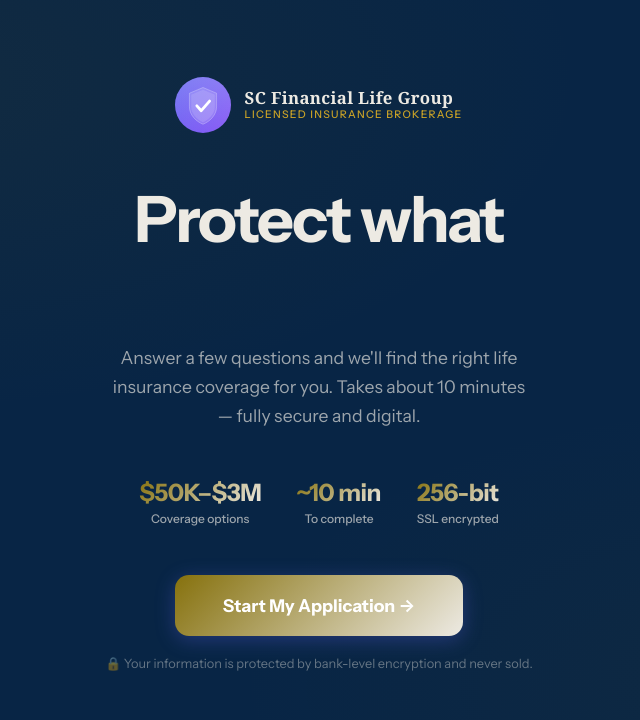
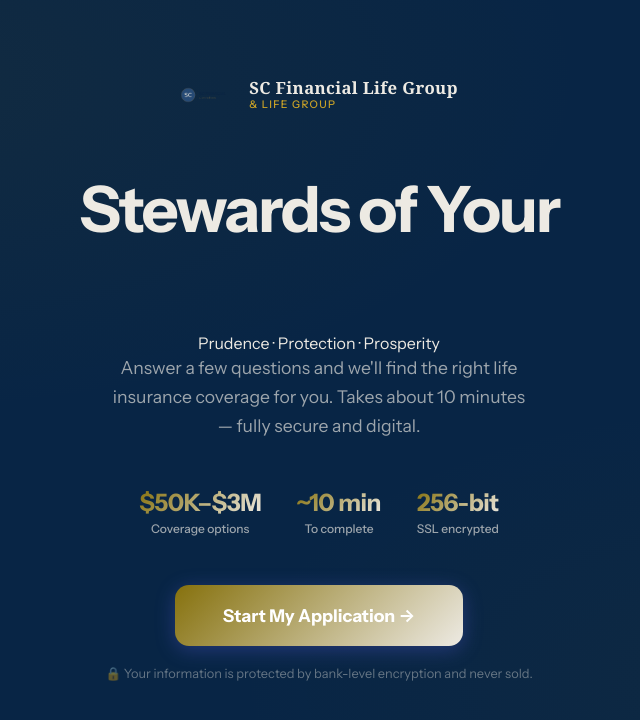
Before and after one commit to rush702/SC-Financial-Life-Group, a React (Vite) app: page / in a window 1280 px wide. Shown: the top 720 px of the page, without its empty margins (321-961 px from the left). Built offline with nearby package versions, Linux system fonts and the light colour scheme; a web font is replaced by a local one.

Commit message:
Use brand logo image and update tagline in Welcome screen
Updated branding elements and welcome message.

```diff
--- a/src/components/Welcome.jsx
+++ b/src/components/Welcome.jsx
@@ -2,17 +2,19 @@ export default function Welcome({ onNext }) {
   return (
     <div className="welcome">
       <div className="welcome-brand">
-        <div className="brand-mark"><img src="icon.svg" alt="SC Financial Life Group" className="brand-logo" /></div>
+        <div className="brand-mark"><img src="logo.png" alt="SC Financial Life Group" className="brand-logo" /></div>
         <div className="brand-name">
           SC Financial Life Group
-          <span>Licensed Insurance Brokerage</span>
+          <span>& Life Group</span>
         </div>
       </div>
 
       <h1 className="welcome-headline">
-        Protect what<br />
-        <span className="g">matters most.</span>
+        Stewards of Your<br />
+        <span className="g">Financial Life.</span>
       </h1>
+
+      <p className="welcome-tagline">Prudence · Protection · Prosperity</p>
 
       <p className="welcome-sub">
         Answer a few questions and we'll find the right life insurance coverage for you.
```
